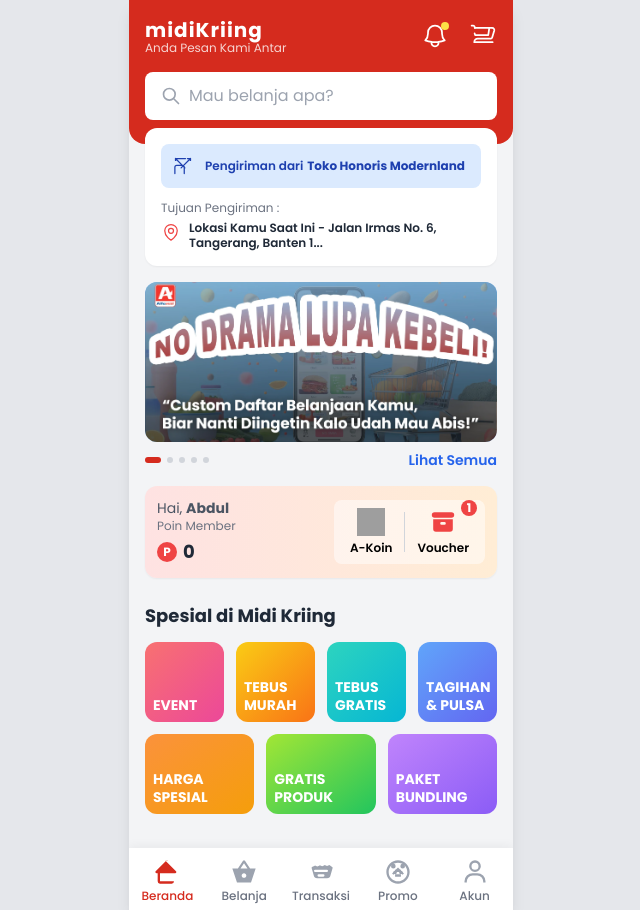
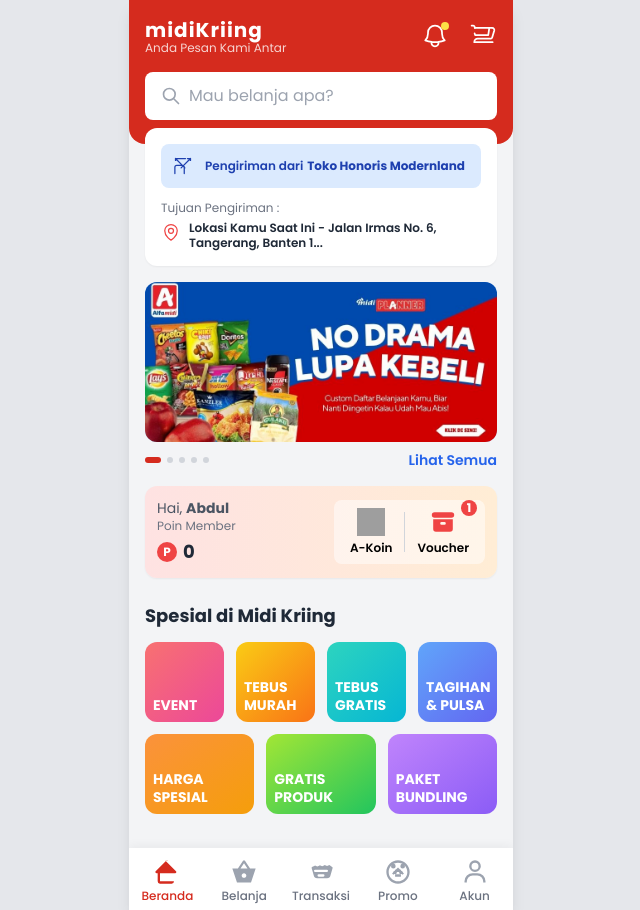
Before and after one commit to iwakbhetok/midi-planner, a React (Vite) app: page / in a window 1280 px wide. Shown: the whole page, without its empty margins (319-959 px from the left). Built offline with nearby package versions, Linux system fonts and the light colour scheme; grey boxes are pictures that could not be loaded.

Commit message:
Update banner image

```diff
--- a/components/HomeScreen.tsx
+++ b/components/HomeScreen.tsx
@@ -108,7 +108,7 @@
         {/* Promo Banner */}
         <section className="px-4 mt-4">
             <div onClick={onBannerClick} className="relative bg-blue-300 h-40 rounded-xl p-4 flex flex-col justify-center items-center text-center cursor-pointer overflow-hidden">
-                <img src="/assets/images/banner-1.webp" className="absolute inset-0 w-full h-full object-cover"/>
+                <img src="/assets/images/banner-1.jpg" className="absolute inset-0 w-full h-full object-cover"/>
                 {/* <div className="relative z-10">
                     <h2 className="text-white text-4xl font-extrabold" style={{ WebkitTextStroke: '2px #D52B1E', textShadow: '3px 3px 0 #D52B1E' }}>NO DRAMA LUPA KEBELI!</h2>
                     <p className="text-white font-semibold mt-2 bg-black bg-opacity-30 px-2 py-1 rounded-md">"Custom Daftar Belanjaan Kamu, Biar Nanti Diingetin Kalo Udah Mau Abis!"</p>
```
Also changed, not shown: public/assets/images/banner-1.jpg (added).
